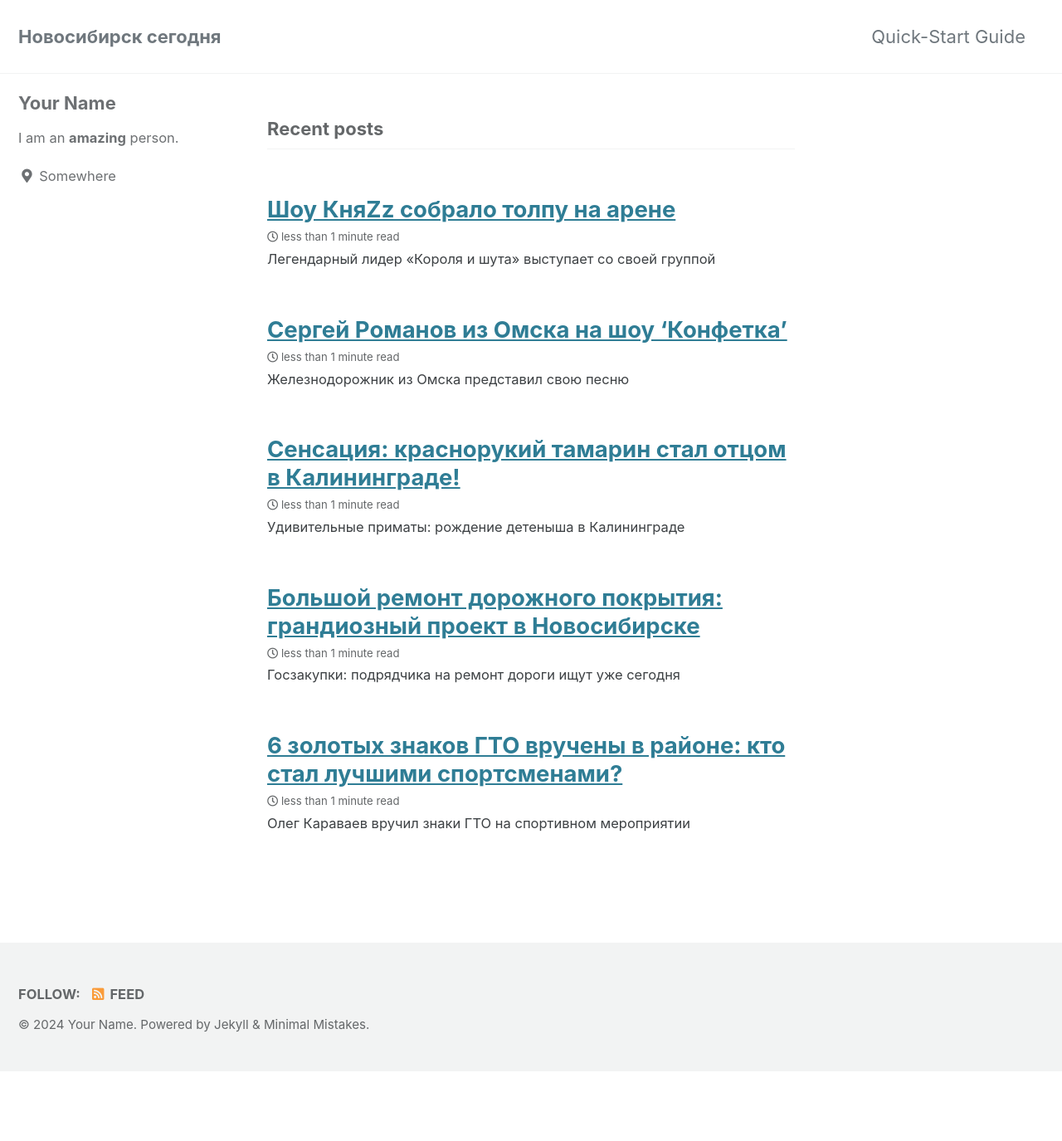
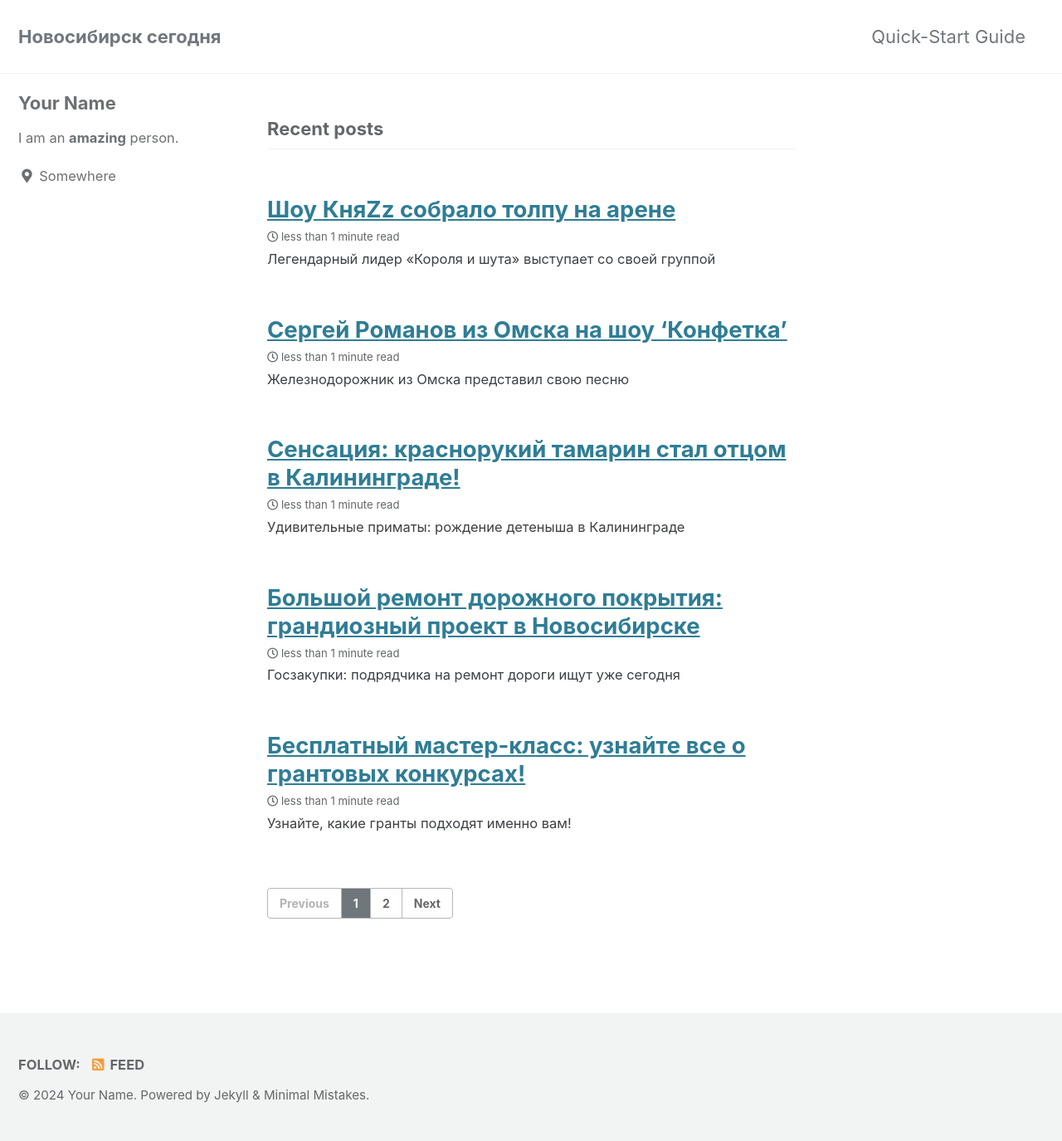
Before and after one commit to sibvlogru/nso-novosibirsk--web, a Jekyll site: the page built from index.html, in a window 1280 px wide. Shown: the whole page at 83% size. Built offline with Jekyll 4.4.1, drawn with Linux system fonts in a browser that asks for light colours; cached includes are drawn as plain includes; the list of posts is cut into pages by our own code; before the commit the page ends 1291 px from its top, so only the background shows below that; part of the change alters nothing that is shown.

Commit message:
Add post b408241f-f7c4-4ef5-8899-0cec810d4e03

```diff
--- a/_config.yml
+++ b/_config.yml
@@ -1,292 +1,148 @@
-# Welcome to Jekyll!
-#
-# This config file is meant for settings that affect your entire site, values
-# which you are expected to set up once and rarely need to edit after that.
-# For technical reasons, this file is *NOT* reloaded automatically when you use
-# `jekyll serve`. If you change this file, please restart the server process.
-
-# Theme Settings
-#
-# Review documentation to determine if you should use `theme` or `remote_theme`
-# https://mmistakes.github.io/minimal-mistakes/docs/quick-start-guide/#installing-the-theme
-
-# theme                  : "minimal-mistakes-jekyll"
-# remote_theme           : "mmistakes/minimal-mistakes"
-minimal_mistakes_skin    : "default" # "air", "aqua", "contrast", "dark", "dirt", "neon", "mint", "plum", "sunrise"
-
-# Site Settings
-locale                   : "en-US"
-title                    : "Новосибирск сегодня"
-title_separator          : "-"
-subtitle                 : # site tagline that appears below site title in masthead
-name                     : "Your Name"
-description              : "Новости Новосибирска и Новосибирской области"
-url                      : # the base hostname & protocol for your site e.g. "https://mmistakes.github.io"
-baseurl                  : # the subpath of your site, e.g. "/blog"
-repository               : # GitHub username/repo-name e.g. "mmistakes/minimal-mistakes"
-teaser                   : # path of fallback teaser image, e.g. "/assets/images/500x300.png"
-logo                     : # path of logo image to display in the masthead, e.g. "/assets/images/88x88.png"
-masthead_title           : # overrides the website title displayed in the masthead, use " " for no title
-# breadcrumbs            : false # true, false (default)
-words_per_minute         : 200
+minimal_mistakes_skin: default
+locale: en-US
+title: 'Новосибирск сегодня'
+title_separator: '-'
+subtitle: null
+name: 'Your Name'
+description: 'Новости Новосибирска и Новосибирской области'
+url: null
+baseurl: null
+repository: null
+teaser: null
+logo: null
+masthead_title: null
+words_per_minute: 200
 comments:
-  provider               : # false (default), "disqus", "discourse", "facebook", "staticman", "staticman_v2", "utterances", "giscus", "custom"
-  disqus:
-    shortname            : # https://help.disqus.com/customer/portal/articles/466208-what-s-a-shortname-
-  discourse:
-    server               : # https://meta.discourse.org/t/embedding-discourse-comments-via-javascript/31963 , e.g.: meta.discourse.org
-  facebook:
-    # https://developers.facebook.com/docs/plugins/comments
-    appid                :
-    num_posts            : # 5 (default)
-    colorscheme          : # "light" (default), "dark"
-  utterances:
-    theme                : # "github-light" (default), "github-dark"
-    issue_term           : # "pathname" (default)
-  giscus:
-    repo_id              : # Shown during giscus setup at https://giscus.app
-    category_name        : # Full text name of the category
-    category_id          : # Shown during giscus setup at https://giscus.app
-    discussion_term      : # "pathname" (default), "url", "title", "og:title"
-    reactions_enabled    : # '1' for enabled (default), '0' for disabled
-    theme                : # "light" (default), "dark", "dark_dimmed", "transparent_dark", "preferred_color_scheme"
-  staticman:
-    branch               : # "master"
-    endpoint             : # "https://{your Staticman v3 API}/v3/entry/github/"
+    provider: null
+    disqus: {shortname: null}
+    discourse: {server: null}
+    facebook: {appid: null, num_posts: null, colorscheme: null}
+    utterances: {theme: null, issue_term: null}
+    giscus: {repo_id: null, category_name: null, category_id: null, discussion_term: null, reactions_enabled: null, theme: null}
+    staticman: {branch: null, endpoint: null}
 reCaptcha:
-  siteKey                :
-  secret                 :
+    siteKey: null
+    secret: null
 atom_feed:
-  path                   : # blank (default) uses feed.xml
-  hide                   : # true, false (default)
-search                   : # true, false (default)
-search_full_content      : # true, false (default)
-search_provider          : # lunr (default), algolia, google
+    path: null
+    hide: null
+search: null
+search_full_content: null
+search_provider: null
 lunr:
-  search_within_pages    : # true, false (default)
+    search_within_pages: null
 algolia:
-  application_id         : # YOUR_APPLICATION_ID
-  index_name             : # YOUR_INDEX_NAME
-  search_only_api_key    : # YOUR_SEARCH_ONLY_API_KEY
-  powered_by             : # true (default), false
+    application_id: null
+    index_name: null
+    search_only_api_key: null
+    powered_by: null
 google:
-  search_engine_id       : # YOUR_SEARCH_ENGINE_ID
-  instant_search         : # false (default), true
-# SEO Related
-google_site_verification :
-bing_site_verification   :
-naver_site_verification  :
-yandex_site_verification :
-baidu_site_verification  :
-
-# Social Sharing
+    search_engine_id: null
+    instant_search: null
+google_site_verification: null
+bing_site_verification: null
+naver_site_verification: null
+yandex_site_verification: null
+baidu_site_verification: null
 twitter:
-  username               :
+    username: null
 facebook:
-  username               :
-  app_id                 :
-  publisher              :
-og_image                 : # Open Graph/Twitter default site image
-# For specifying social profiles
-# - https://developers.google.com/structured-data/customize/social-profiles
+    username: null
+    app_id: null
+    publisher: null
+og_image: null
 social:
-  type                   : # Person or Organization (defaults to Person)
-  name                   : # If the user or organization name differs from the site's name
-  links: # An array of links to social media profiles
-
-# Analytics
+    type: null
+    name: null
+    links: null
 analytics:
-  provider               : false # false (default), "google", "google-universal", "google-gtag", "custom"
-  google:
-    tracking_id          :
-    anonymize_ip         : # true, false (default)
-
-
-# Site Author
+    provider: false
+    google: {tracking_id: null, anonymize_ip: null}
 author:
-  name             : "Your Name"
-  avatar           : # path of avatar image, e.g. "/assets/images/bio-photo.jpg"
-  bio              : "I am an **amazing** person."
-  location         : "Somewhere"
-  email            :
-  links:
-    - label: "Email"
-      icon: "fas fa-fw fa-envelope-square"
-      # url: "mailto:your.name@email.com"
-    - label: "Website"
-      icon: "fas fa-fw fa-link"
-      # url: "https://your-website.com"
-    - label: "Twitter"
-      icon: "fab fa-fw fa-twitter-square"
-      # url: "https://twitter.com/"
-    - label: "Facebook"
-      icon: "fab fa-fw fa-facebook-square"
-      # url: "https://facebook.com/"
-    - label: "GitHub"
-      icon: "fab fa-fw fa-github"
-      # url: "https://github.com/"
-    - label: "Instagram"
-      icon: "fab fa-fw fa-instagram"
-      # url: "https://instagram.com/"
-
-# Site Footer
+    name: 'Your Name'
+    avatar: null
+    bio: 'I am an **amazing** person.'
+    location: Somewhere
+    email: null
+    links: [{label: Email, icon: 'fas fa-fw fa-envelope-square'}, {label: Website, icon: 'fas fa-fw fa-link'}, {label: Twitter, icon: 'fab fa-fw fa-twitter-square'}, {label: Facebook, icon: 'fab fa-fw fa-facebook-square'}, {label: GitHub, icon: 'fab fa-fw fa-github'}, {label: Instagram, icon: 'fab fa-fw fa-instagram'}]
 footer:
-  links:
-    - label: "Twitter"
-      icon: "fab fa-fw fa-twitter-square"
-      # url:
-    - label: "Facebook"
-      icon: "fab fa-fw fa-facebook-square"
-      # url:
-    - label: "GitHub"
-      icon: "fab fa-fw fa-github"
-      # url:
-    - label: "GitLab"
-      icon: "fab fa-fw fa-gitlab"
-      # url:
-    - label: "Bitbucket"
-      icon: "fab fa-fw fa-bitbucket"
-      # url:
-    - label: "Instagram"
-      icon: "fab fa-fw fa-instagram"
-      # url:
-
-
-# Reading Files
+    links: [{label: Twitter, icon: 'fab fa-fw fa-twitter-square'}, {label: Facebook, icon: 'fab fa-fw fa-facebook-square'}, {label: GitHub, icon: 'fab fa-fw fa-github'}, {label: GitLab, icon: 'fab fa-fw fa-gitlab'}, {label: Bitbucket, icon: 'fab fa-fw fa-bitbucket'}, {label: Instagram, icon: 'fab fa-fw fa-instagram'}]
 include:
-  - .htaccess
-  - _pages
+    - .htaccess
+    - _pages
 exclude:
-  - "*.sublime-project"
-  - "*.sublime-workspace"
-  - vendor
-  - .asset-cache
-  - .bundle
-  - .jekyll-assets-cache
-  - .sass-cache
-  - assets/js/plugins
-  - assets/js/_main.js
-  - assets/js/vendor
-  - Capfile
-  - CHANGELOG
-  - config
-  - Gemfile
-  - Gruntfile.js
-  - gulpfile.js
-  - LICENSE
-  - log
-  - node_modules
-  - package.json
-  - package-lock.json
-  - Rakefile
-  - README
-  - tmp
-  - /docs # ignore Minimal Mistakes /docs
-  - /test # ignore Minimal Mistakes /test
+    - '*.sublime-project'
+    - '*.sublime-workspace'
+    - vendor
+    - .asset-cache
+    - .bundle
+    - .jekyll-assets-cache
+    - .sass-cache
+    - assets/js/plugins
+    - assets/js/_main.js
+    - assets/js/vendor
+    - Capfile
+    - CHANGELOG
+    - config
+    - Gemfile
+    - Gruntfile.js
+    - gulpfile.js
+    - LICENSE
+    - log
+    - node_modules
+    - package.json
+    - package-lock.json
+    - Rakefile
+    - README
+    - tmp
+    - /docs
+    - /test
 keep_files:
-  - .git
-  - .svn
-encoding: "utf-8"
-markdown_ext: "markdown,mkdown,mkdn,mkd,md"
-
-
-# Conversion
+    - .git
+    - .svn
+encoding: utf-8
+markdown_ext: 'markdown,mkdown,mkdn,mkd,md'
 markdown: kramdown
 highlighter: rouge
 lsi: false
 excerpt_separator: "\n\n"
 incremental: false
-
-
-# Markdown Processing
 kramdown:
-  input: GFM
-  hard_wrap: false
-  auto_ids: true
-  footnote_nr: 1
-  entity_output: as_char
-  toc_levels: 1..6
-  smart_quotes: lsquo,rsquo,ldquo,rdquo
-  enable_coderay: false
-
-
-# Sass/SCSS
+    input: GFM
+    hard_wrap: false
+    auto_ids: true
+    footnote_nr: 1
+    entity_output: as_char
+    toc_levels: 1..6
+    smart_quotes: 'lsquo,rsquo,ldquo,rdquo'
+    enable_coderay: false
 sass:
-  sass_dir: _sass
-  style: compressed # https://sass-lang.com/documentation/file.SASS_REFERENCE.html#output_style
-
-
-# Outputting
-permalink: /:categories/:title/
-paginate: 5 # amount of posts to show
-paginate_path: /page:num/
-timezone: # https://en.wikipedia.org/wiki/List_of_tz_database_time_zones
-
-
-# Plugins (previously gems:)
+    sass_dir: _sass
+    style: compressed
+permalink: '/:categories/:title/'
+paginate: 5
+paginate_path: '/page:num/'
+timezone: null
 plugins:
-  - jekyll-paginate
-  - jekyll-sitemap
-  - jekyll-gist
-  - jekyll-feed
-  - jekyll-include-cache
-
-# mimic GitHub Pages with --safe
+    - jekyll-paginate
+    - jekyll-sitemap
+    - jekyll-gist
+    - jekyll-feed
+    - jekyll-include-cache
 whitelist:
-  - jekyll-paginate
-  - jekyll-sitemap
-  - jekyll-gist
-  - jekyll-feed
-  - jekyll-include-cache
-
-
-# Archives
-#  Type
-#  - GitHub Pages compatible archive pages built with Liquid ~> type: liquid (default)
-#  - Jekyll Archives plugin archive pages ~> type: jekyll-archives
-#  Path (examples)
-#  - Archive page should exist at path when using Liquid method or you can
-#    expect broken links (especially with breadcrumbs enabled)
-#  - <base_path>/tags/my-awesome-tag/index.html ~> path: /tags/
-#  - <base_path>/categories/my-awesome-category/index.html ~> path: /categories/
-#  - <base_path>/my-awesome-category/index.html ~> path: /
+    - jekyll-paginate
+    - jekyll-sitemap
+    - jekyll-gist
+    - jekyll-feed
+    - jekyll-include-cache
 category_archive:
-  type: liquid
-  path: /categories/
+    type: liquid
+    path: /categories/
 tag_archive:
-  type: liquid
-  path: /tags/
-# https://github.com/jekyll/jekyll-archives
-# jekyll-archives:
-#   enabled:
-#     - categories
-#     - tags
-#   layouts:
-#     category: archive-taxonomy
-#     tag: archive-taxonomy
-#   permalinks:
-#     category: /categories/:name/
-#     tag: /tags/:name/
-
-
-# HTML Compression
-# - https://jch.penibelst.de/
+    type: liquid
+    path: /tags/
 compress_html:
-  clippings: all
-  ignore:
-    envs: development
-
-
-# Defaults
+    clippings: all
+    ignore: {envs: development}
 defaults:
-  # _posts
-  - scope:
-      path: ""
-      type: posts
-    values:
-      layout: single
-      author_profile: true
-      read_time: true
-      comments: # true
-      share: true
-      related: true
+    - {scope: {path: "", type: posts}, values: {layout: single, author_profile: true, read_time: true, comments: null, share: true, related: true}}
--- /dev/null
+++ b/_posts/2024-01-01-besplatnyj-master-klass-uznajte-vse-o-grantovyh-konkursah.md
@@ -0,0 +1,12 @@
+---
+layout: single
+title: "Бесплатный мастер-класс: узнайте все о грантовых конкурсах!"
+categories: economy
+---
+Узнайте, какие гранты подходят именно вам!
+
+Живой бесплатный мастер-класс «Гранты для бизнеса» проведет Виктория Мельник.
+
+Мероприятие состоится 22 февраля 2024 года в администрации Искитимского района.
+
+Продолжительность мастер-класса - 2 часа, регистрация обязательна по ссылке.
```
